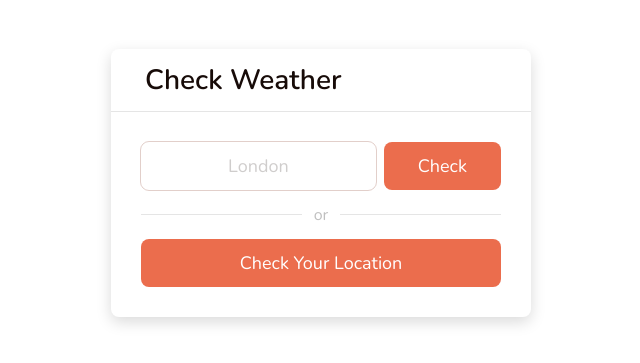
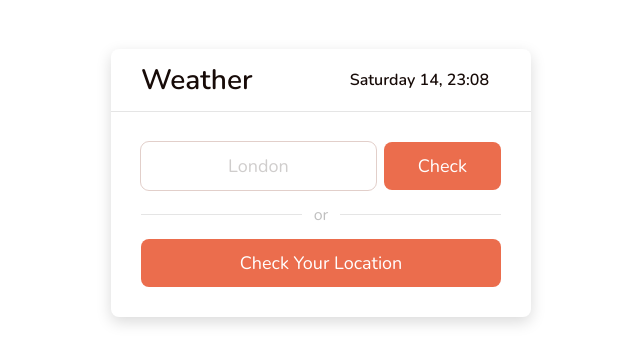
Before and after one commit to janisjuniors/check-weather, a plain HTML site: page index.html in a window 1280 px wide. Shown: the part 217-580 px from the top of the page, without its empty margins (319-959 px from the left). Drawn offline with nearby package versions, Linux system fonts and the light colour scheme.

Commit message:
Add current time header info

```diff
--- a/index.html
+++ b/index.html
@@ -16,10 +16,13 @@
 
 <div class="wrapper location-input">
     <header>
-        <button class="header-back-button">
-            <span class="header-icon material-symbols-outlined">chevron_left</span>
-        </button>
-        Check Weather
+        <div class="header-title-container">
+            <button class="header-back-button">
+                <span class="header-icon material-symbols-outlined">chevron_left</span>
+            </button>
+            <p>Weather</p>
+        </div>
+        <p class="current-time">Saturday, 01:00</p>
     </header>
     <section class="input-section">
         <p class="info-text"></p>
--- a/script.js
+++ b/script.js
@@ -1,6 +1,7 @@
 const wrapper = document.querySelector('.wrapper');
+const currentTime = document.querySelector('header .current-time');
 const cityInput = document.querySelector('.input-section input');
-const checkWeatherButton = document.querySelector('.input-section .check-weather')
+const checkWeatherButton = document.querySelector('.input-section .check-weather');
 const infoText = document.querySelector('.info-text');
 const locationButton = document.querySelector('.input-section .get-location');
 const weatherImage = document.querySelector('.weather-section img');
@@ -8,6 +9,13 @@ const backButton = document.querySelector('.header-icon');
 
 const openWeatherBaseUrl = 'https://api.openweathermap.org/data/2.5/weather';
 const apiKey = '1dcc1573b617058a1585a497751eef2b';
+
+const weekday = ['Sunday', 'Monday', 'Tuesday', 'Wednesday', 'Thursday', 'Friday', 'Saturday'];
+
+const date = new Date();
+const minutes = date.getMinutes() < 10 ? `0${date.getMinutes()}` : date.getMinutes();
+const hours = date.getHours() < 10 ? `0${date.getHours()}` : date.getHours();
+currentTime.innerText = `${weekday[date.getDay()]} ${date.getDate()}, ${hours}:${minutes}`;
 
 const requestWeatherData = async (apiUrl) => {
     return await fetch(apiUrl).then(response => response.json());
@@ -43,19 +51,19 @@ const setWeatherDetails = (details) => {
 const setPendingState = () => {
     infoText.innerText = 'Getting weather details...';
     infoText.classList.add('pending');
-}
+};
 
 const setErrorState = (error) => {
     infoText.innerText = error.message;
     infoText.classList.add('error');
-}
+};
 
 const resetFlow = () => {
     cityInput.value = '';
     wrapper.classList.add('location-input');
     infoText.classList.remove('pending');
     infoText.classList.remove('error');
-}
+};
 
 locationButton.addEventListener('click', () => {
     navigator.geolocation
@@ -64,7 +72,7 @@ locationButton.addEventListener('click', () => {
 });
 
 const onError = (error) => {
-    setErrorState(error.message)
+    setErrorState(error.message);
 };
 
 const onSuccess = (position) => {
@@ -89,7 +97,7 @@ checkWeatherButton.addEventListener('click', () => {
     setPendingState();
     const apiUrl = `${openWeatherBaseUrl}?q=${cityInput.value}&units=metric&appid=${apiKey}`;
     requestWeatherData(apiUrl).then(setWeatherDetails);
-})
+});
 
 backButton.addEventListener('click', () => {
     resetFlow();
--- a/styles.css
+++ b/styles.css
@@ -54,6 +54,7 @@ body {
 
 .wrapper header {
     display: flex;
+    justify-content: space-between;
     align-items: center;
     column-gap: 0.4rem;
     padding: 1.2rem;
@@ -69,6 +70,16 @@ body {
 
 .wrapper.location-input header .header-icon {
     display: none;
+}
+
+.wrapper header .header-title-container {
+    display: flex;
+    align-items: center;
+}
+
+.wrapper header .current-time {
+    font-size: 1.6rem;
+    padding-right: 1.2rem;
 }
 
 header .header-back-button {
```
